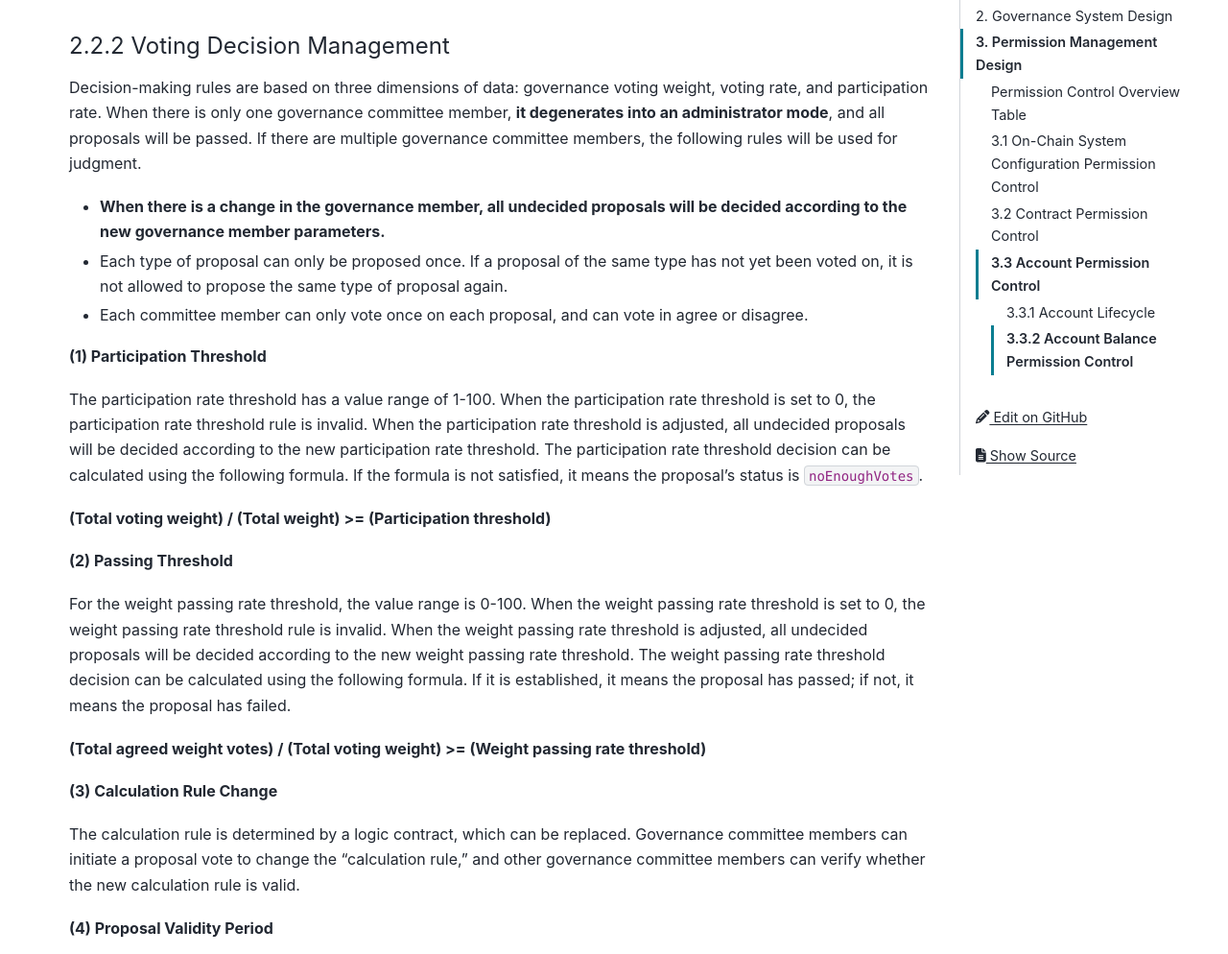
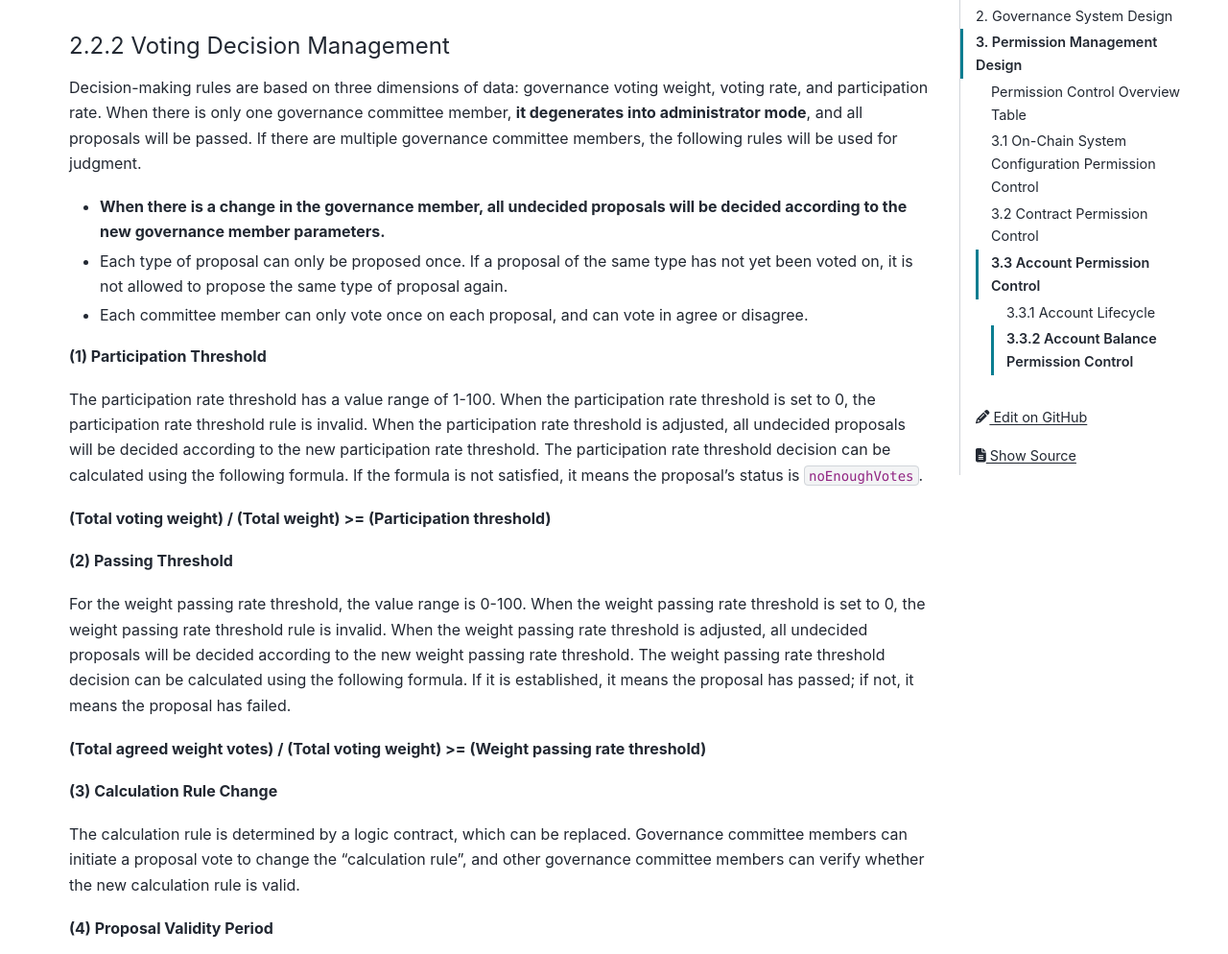
Before and after one commit to potoshk/potos-docs, a Sphinx documentation site: the page built from docs/developer/committee.md, in a window 1280 px wide and 1400 px high, scrolled down 2525 px. Shown: the part 153-1147 px from the top of the window at 96% size. Built offline with Sphinx 7.4.7 and the PyData theme 0.15.4, drawn with Linux system fonts in a browser that asks for light colours; some of the changed text lies outside the part shown.

```diff
--- a/docs/developer/committee.md
+++ b/docs/developer/committee.md
@@ -80,7 +80,7 @@ uint8 public _winRate;
 
 #### 2.2.2 Voting Decision Management
 
-Decision-making rules are based on three dimensions of data: governance voting weight, voting rate, and participation rate. When there is only one governance committee member, **it degenerates into an administrator mode**, and all proposals will be passed. If there are multiple governance committee members, the following rules will be used for judgment.
+Decision-making rules are based on three dimensions of data: governance voting weight, voting rate, and participation rate. When there is only one governance committee member, **it degenerates into administrator mode**, and all proposals will be passed. If there are multiple governance committee members, the following rules will be used for judgment.
 
 - **When there is a change in the governance member, all undecided proposals will be decided according to the new governance member parameters.**
 - Each type of proposal can only be proposed once. If a proposal of the same type has not yet been voted on, it is not allowed to propose the same type of proposal again.
@@ -100,7 +100,7 @@ For the weight passing rate threshold, the value range is 0-100. When the weight
 
 **(3) Calculation Rule Change**
 
-The calculation rule is determined by a logic contract, which can be replaced. Governance committee members can initiate a proposal vote to change the "calculation rule," and other governance committee members can verify whether the new calculation rule is valid.
+The calculation rule is determined by a logic contract, which can be replaced. Governance committee members can initiate a proposal vote to change the "calculation rule", and other governance committee members can verify whether the new calculation rule is valid.
 
 **(4) Proposal Validity Period**
 
```
Also changed, not shown: other parts of docs/developer/committee.md (+5 -5 lines).
